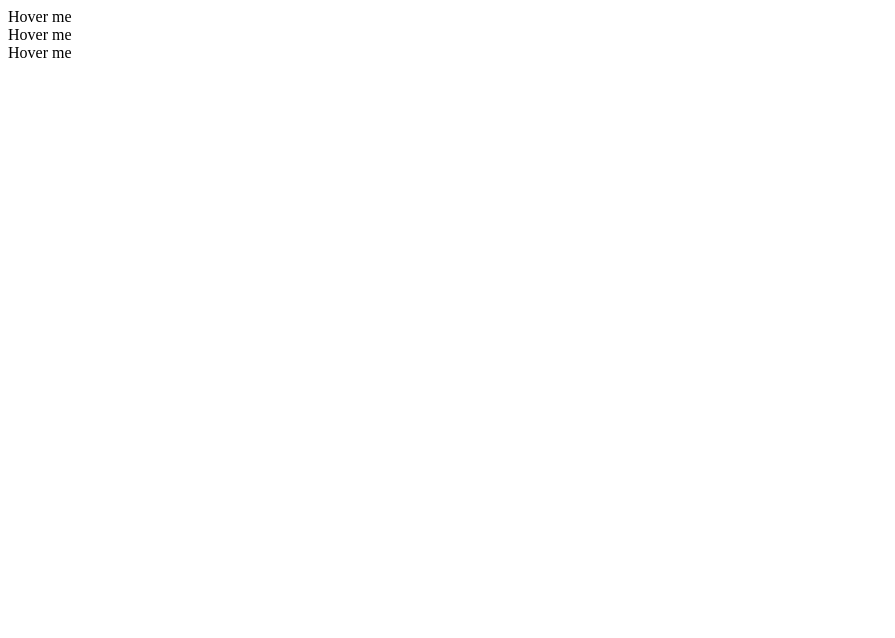
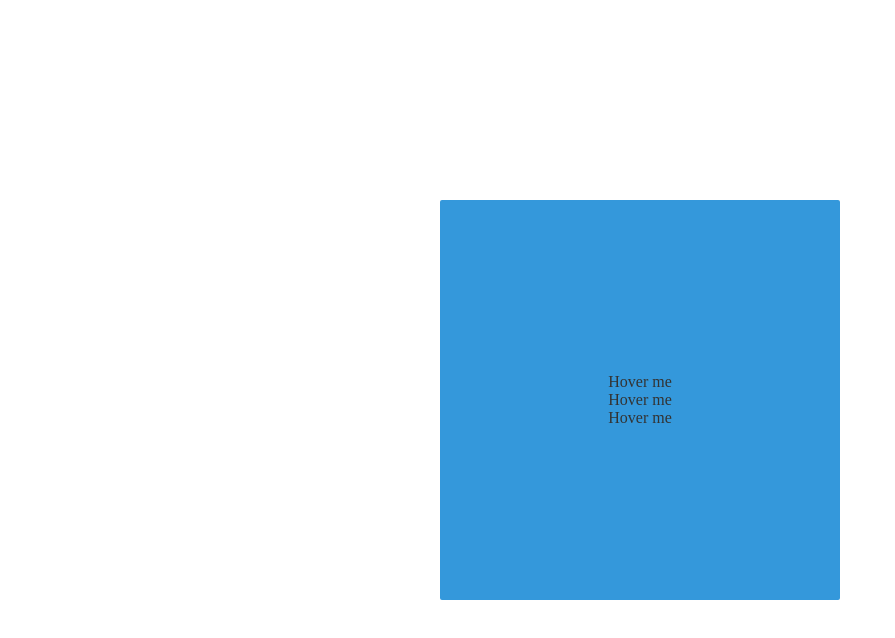
Before and after one commit to ihlasMert/100days-css-challenge-10, a plain HTML site: page index.html in a window 1280 px wide. Shown: the whole page, without its empty margins (0-895 px from the left). Drawn offline with Linux system fonts and the light colour scheme.

Commit message:
added background color

```diff
--- a/styles.css
+++ b/styles.css
@@ -1,3 +1,20 @@
-.frame{
-
+.frame {
+  position: absolute;
+  top: 50%;
+  left: 50%;
+  width: 400px;
+  height: 400px;
+  margin-top: -200px;
+  margin-left: -200px;
+  border-radius: 2px;
+  box-shadow: 4px 8px 16px 0 rgba((0), 0, 0, 0.1);
+  overflow: hidden;
+  background: #3498db;
+  color: #333;
 }
+.center {
+  position: absolute;
+  top: 50%;
+  left: 50%;
+  transform: translate(-50%, -50%);
+}
```
